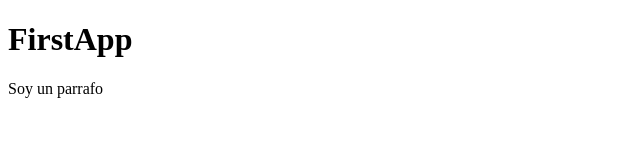
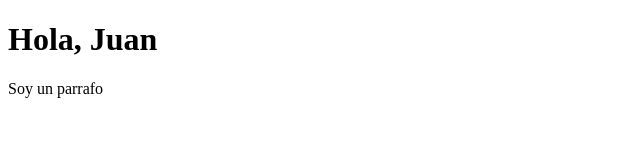
Before and after one commit to juanbpadilla/03-counter-app-vite, a React (Vite) app: page / in a window 1280 px wide. Shown: the top 160 px of the page, without its empty margins (0-640 px from the left). Built offline with nearby package versions, Linux system fonts and the light colour scheme.

Commit message:
Impresión de variables en el HTML

```diff
--- a/src/FirstApp.jsx
+++ b/src/FirstApp.jsx
@@ -1,9 +1,12 @@
+
+const getMessage = (message) => `Hola, ${message}`
 
 export const FirstApp = () => {
 
   return (
     <>
-      <h1>FirstApp</h1>
+      <h1>{ getMessage('Juan') }</h1>
+      {/* <code>{ JSON.stringify(newMessage) }</code> */ }
       <p>Soy un parrafo</p>
     </>
   )
```
